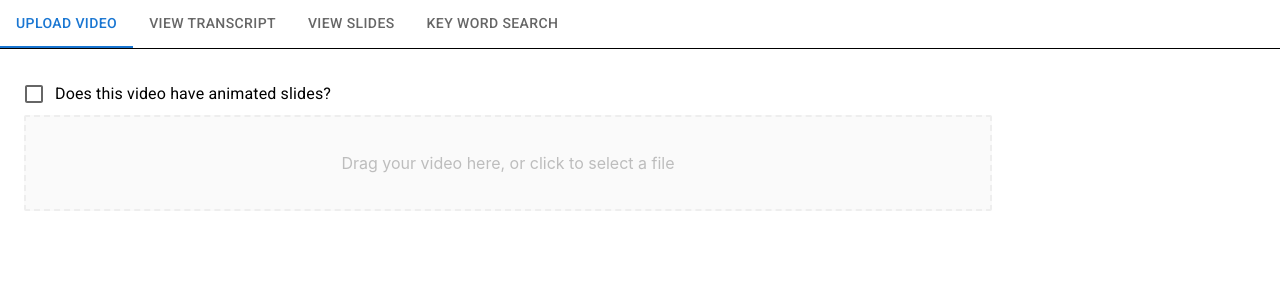
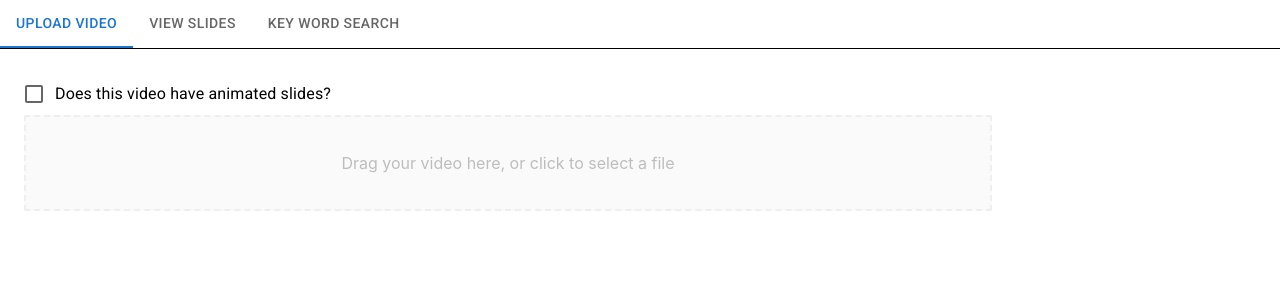
Before and after one commit to maxyu1115/thoth, a React (Create React App) app in the folder frontend/: page / in a window 1280 px wide. Shown: the top 300 px of the page. Built offline with nearby package versions, Linux system fonts and the light colour scheme.

Commit message:
Removed extra tab

```diff
--- a/frontend/src/App.tsx
+++ b/frontend/src/App.tsx
@@ -72,9 +72,8 @@ const App = (): JSX.Element => {
           aria-label="basic options for thoth"
         >
           <Tab label="Upload Video" {...a11yProps(0)} />
-          <Tab label="View Transcript" {...a11yProps(1)} />
-          <Tab label="View Slides" {...a11yProps(2)} />
-          <Tab label="Key Word Search" {...a11yProps(3)} />
+          <Tab label="View Slides" {...a11yProps(1)} />
+          <Tab label="Key Word Search" {...a11yProps(2)} />
         </Tabs>
       </Box>
       <TabPanel value={value} index={0}>
@@ -83,12 +82,9 @@ const App = (): JSX.Element => {
         />
       </TabPanel>
       <TabPanel value={value} index={1}>
-        Item Two
-      </TabPanel>
-      <TabPanel value={value} index={2}>
         <SlidePanel videoName={videoName} />
       </TabPanel>
-      <TabPanelWithNoPadding value={value} index={3}>
+      <TabPanelWithNoPadding value={value} index={2}>
         <SearchPanel></SearchPanel>
       </TabPanelWithNoPadding>
     </Box>
```
